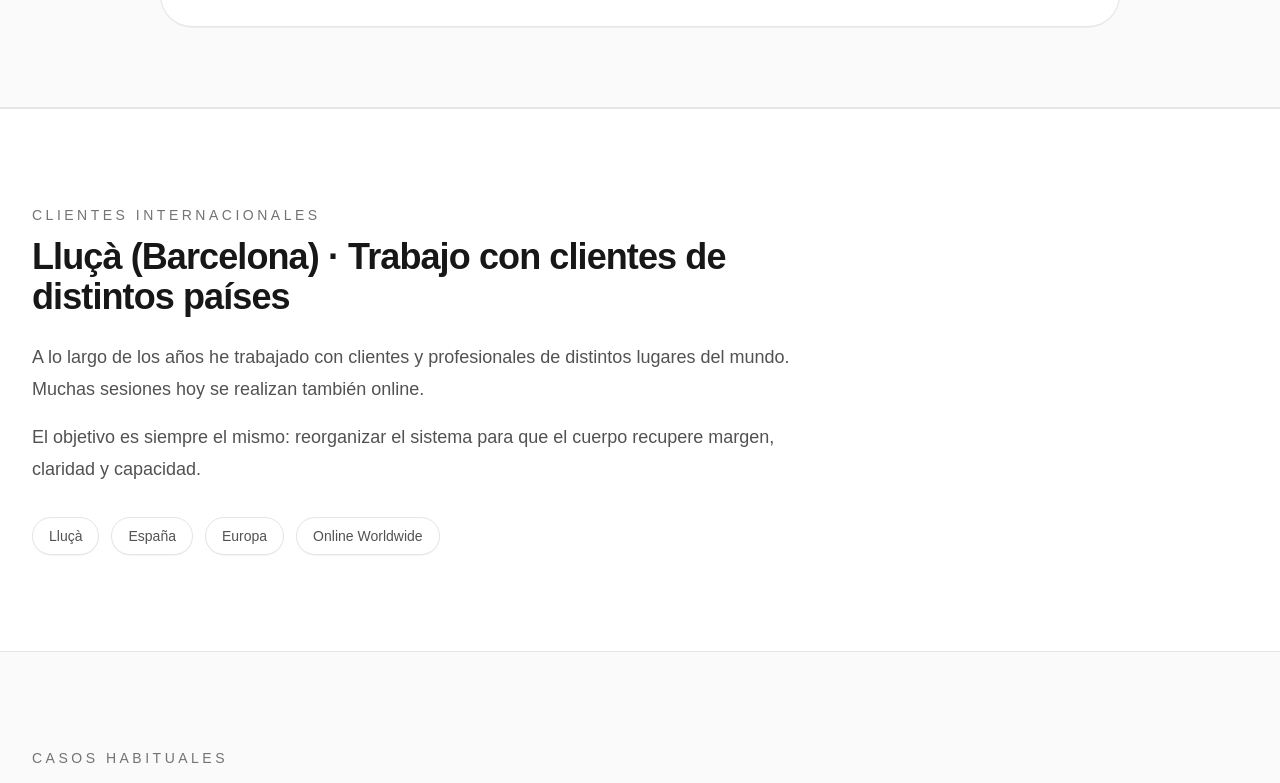
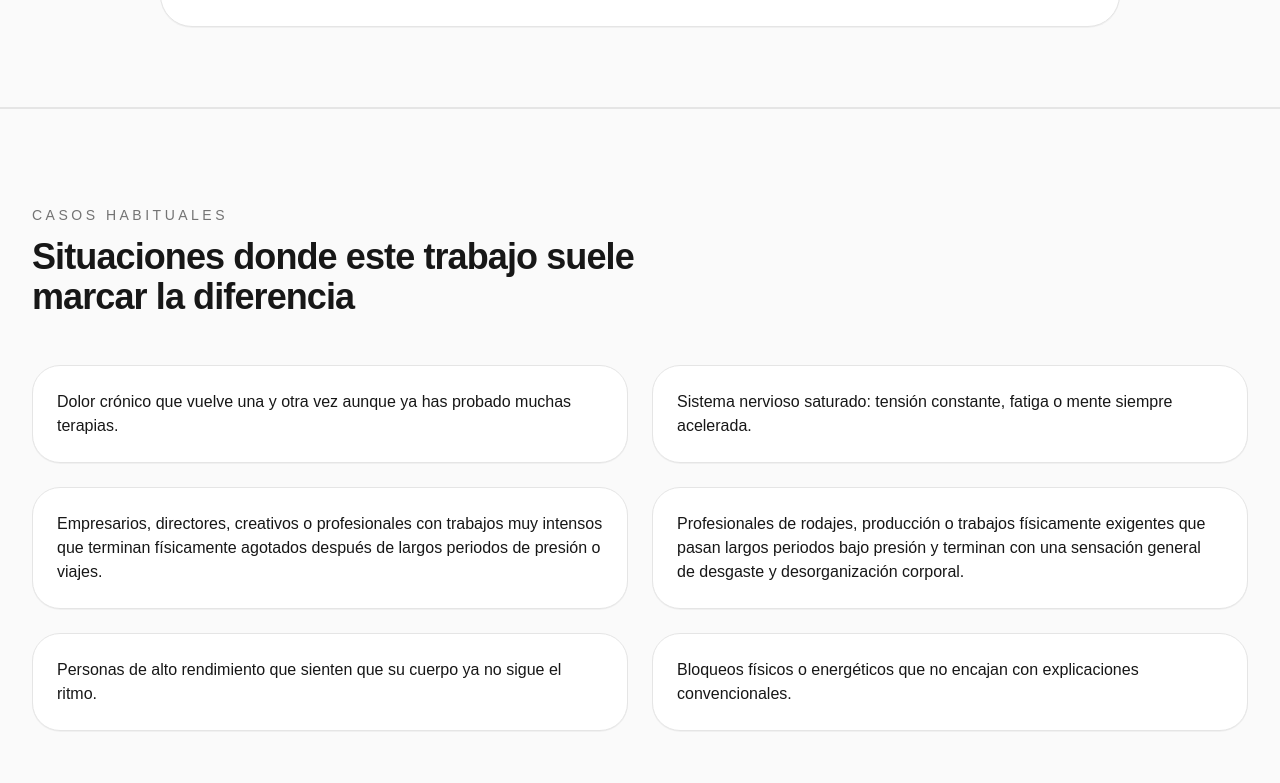
Before and after one commit to creator-Socrates/Ferran-Moreno-Eje-Estructural-, a Next.js app: page / in a window 1280 px wide. Shown: the part 1755-2538 px from the top of the page. Built offline with nearby package versions, Linux system fonts and the light colour scheme.

Commit message:
eliminar sección clientes internacionales + frase footer

```diff
--- a/app/page.tsx
+++ b/app/page.tsx
@@ -167,38 +167,6 @@ export default function HomePage() {
             </div>
           )}
 
-          <section className="border-t border-neutral-200 bg-white">
-            <div className="mx-auto max-w-7xl px-6 py-24 lg:px-8">
-              <div className="max-w-3xl">
-                <div className="text-sm uppercase tracking-[0.25em] text-neutral-500">
-                  Clientes internacionales
-                </div>
-
-                <h2 className="mt-3 text-3xl font-semibold tracking-tight sm:text-4xl">
-                  Lluçà (Barcelona) · Trabajo con clientes de distintos países
-                </h2>
-
-                <p className="mt-6 text-lg leading-8 text-neutral-600">
-                  A lo largo de los años he trabajado con clientes y profesionales de distintos lugares del mundo. Muchas sesiones hoy se realizan también online.
-                </p>
-
-                <p className="mt-4 text-lg leading-8 text-neutral-600">
-                  El objetivo es siempre el mismo: reorganizar el sistema para que el cuerpo recupere margen, claridad y capacidad.
-                </p>
-
-                <div className="mt-8 flex flex-wrap gap-3 text-sm text-neutral-600">
-                  {["Lluçà", "España", "Europa", "Online Worldwide"].map((item) => (
-                    <span
-                      key={item}
-                      className="rounded-full border border-neutral-200 bg-white px-4 py-2 shadow-[0_1px_0_rgba(0,0,0,0.04)]"
-                    >
-                      {item}
-                    </span>
-                  ))}
-                </div>
-              </div>
-            </div>
-          </section>
 
           <section id="cases" className="border-t border-neutral-200 bg-neutral-50">
             <div className="mx-auto max-w-7xl px-6 py-24 lg:px-8">
@@ -494,6 +462,8 @@ export default function HomePage() {
             <div>
               {contactEmail} ·{" "}
               <a href="https://www.instagram.com/ferran__moreno_/" target="_blank" rel="noopener noreferrer" className="hover:text-neutral-900">@ferran_moreno_</a>
+              <br />
+              <span className="text-xs text-neutral-400">Trabajo desde Lluçà (Barcelona). Trabajo también a distancia.</span>
             </div>
             <div>© 2026 Ferran Moreno</div>
           </div>
```
